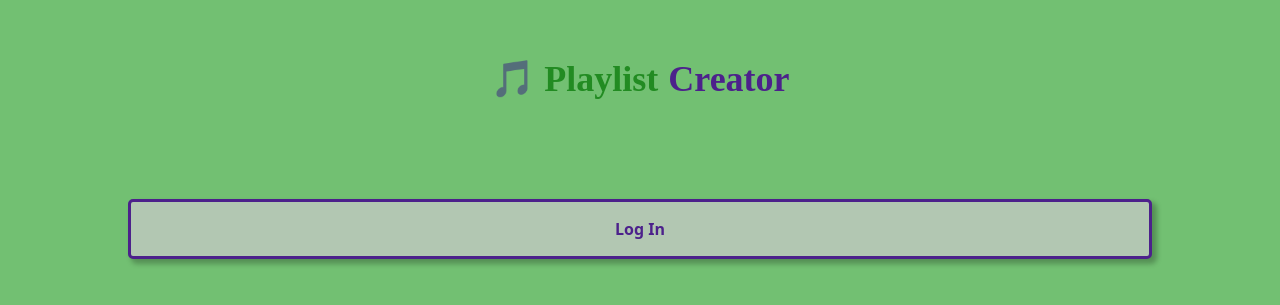
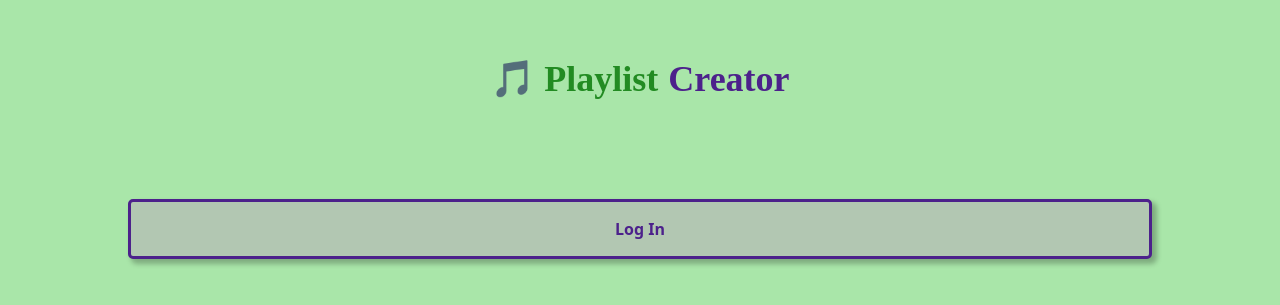
Before and after one commit to ALADM2/Playlist_Creator, a React (Vite) app: page / in a window 1280 px wide. Shown: the part 291-596 px from the top of the page. Built offline with nearby package versions, Linux system fonts and the light colour scheme.

Commit message:
style login page

```diff
--- a/src/App.css
+++ b/src/App.css
@@ -13,5 +13,5 @@
     flex-direction: column;
     justify-content: center;
     align-items: center;
-    background-color: #72C072;
+    background-color: #a9e6a9;
  }
--- a/src/components/CSS/LogPage.css
+++ b/src/components/CSS/LogPage.css
@@ -9,7 +9,7 @@
 }
 
 .login>div>h1{
-   font-size: 10dvw;
+   font-size: 15dvw;
 }
 
 .logpage>button {
```
